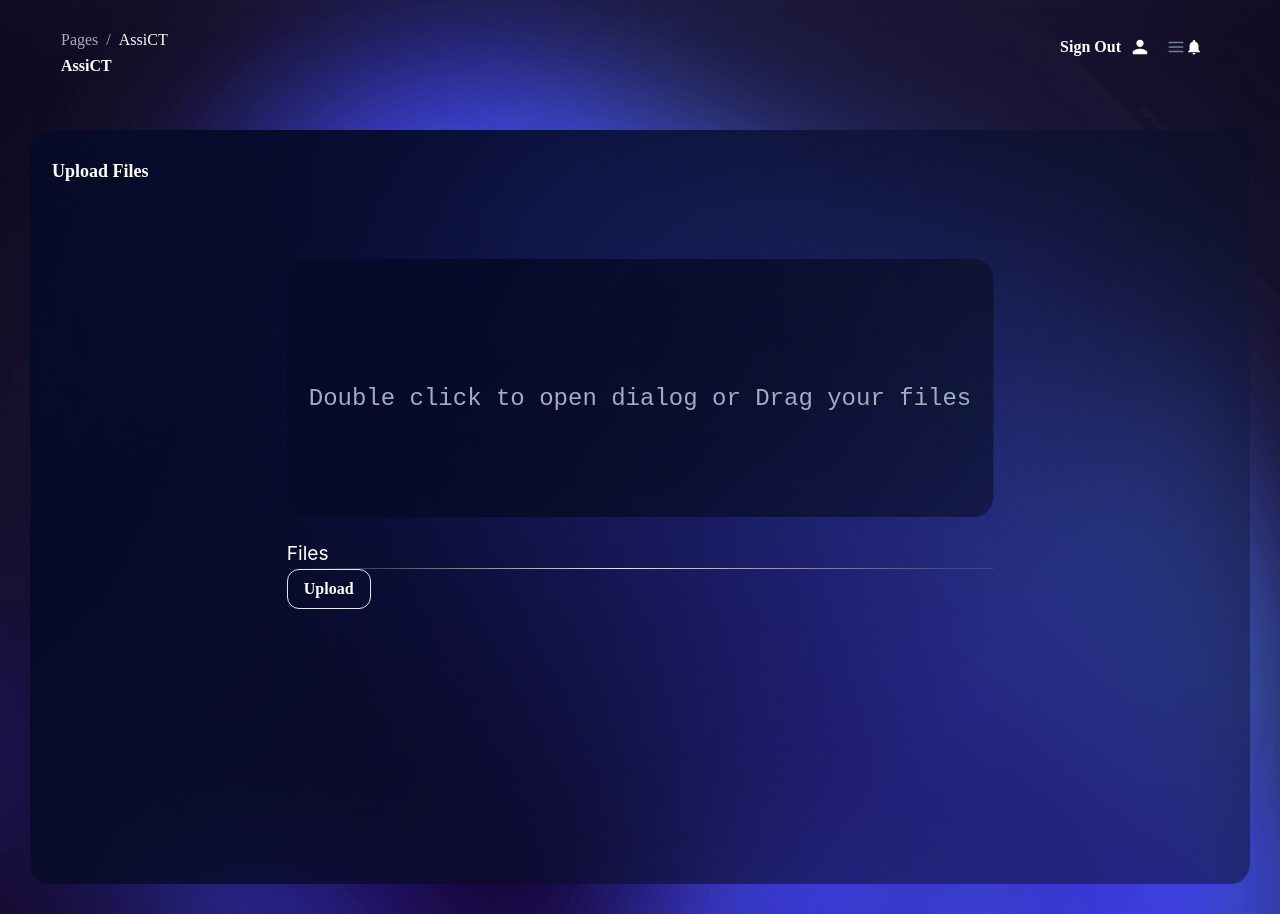
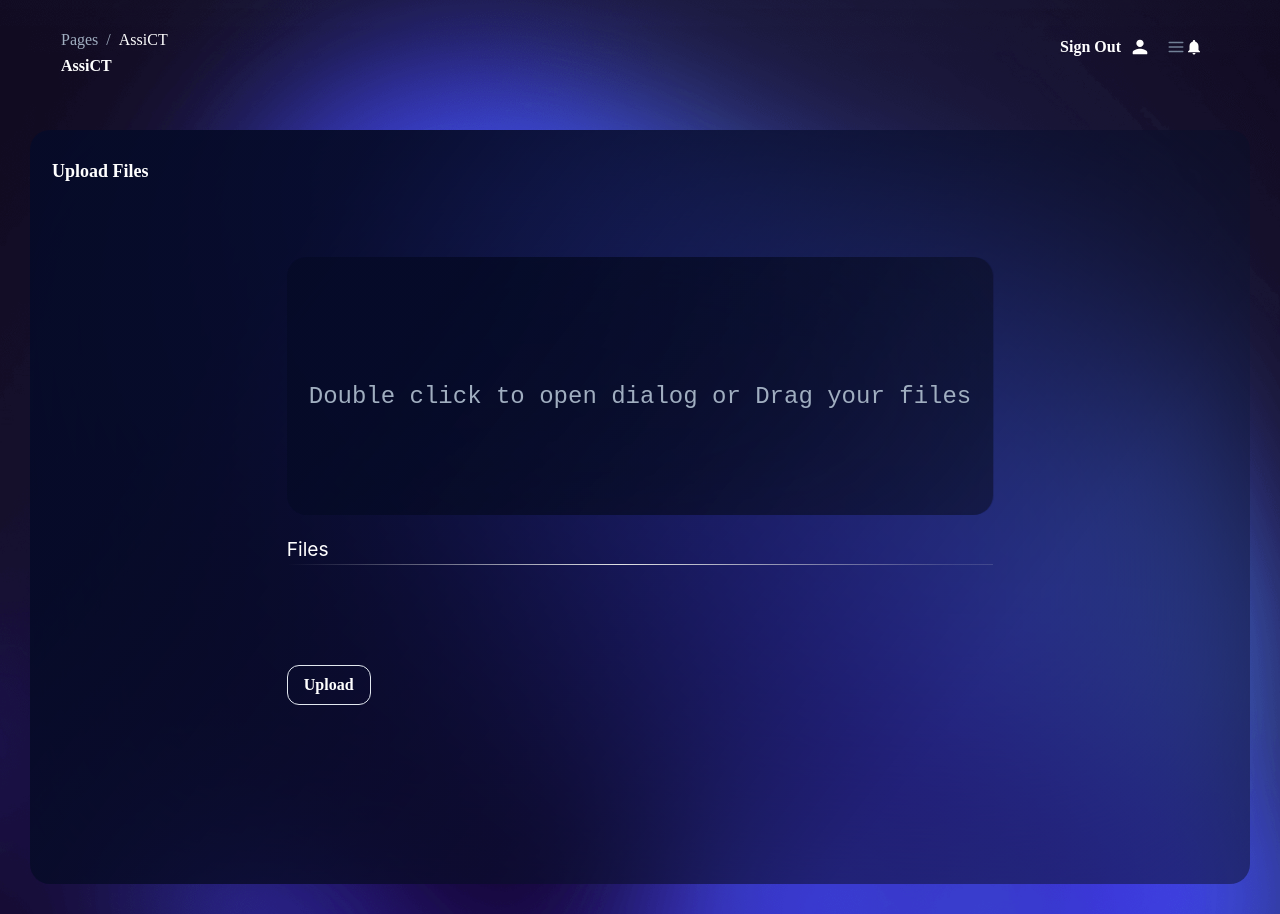
Before and after one commit to SVinternShip/Frontend-Backend, a React (Create React App) app in the folder frontend/assict_front/: page /home/fileupload in a window 1280 px wide. Built offline with nearby package versions, Linux system fonts and the light colour scheme.

Commit message:
Update Dropzone.js

```diff
--- a/frontend/assict_front/src/components/FileUpload/Dropzone.js
+++ b/frontend/assict_front/src/components/FileUpload/Dropzone.js
@@ -1,6 +1,6 @@
 import React, {UseState} from 'react';
 import {useDropzone} from 'react-dropzone';
-import {Text, Button, Flex} from "@chakra-ui/react";
+import {Text, Button, Flex, Box} from "@chakra-ui/react";
 import Card from "../Card/Card";
 import {Separator} from "../Separator/Separator";
 import axios from 'axios';
@@ -76,7 +76,7 @@ function Dropzone(props) {
 
       <div {...getRootProps({className: 'dropzone'})} >
         <input {...getInputProps()} />
-        <Card overflowX={{ xl: "hidden" }} my='22px' pb='100px' placeholder="Drag and drop files here">
+        <Card overflowX={{ xl: "hidden" }} my='20px' pb='100px'>
           <Flex direction='column' pt={{ base: "100px", md: "100px" }}>
             <a><Text
                         fontSize="2xl"
@@ -84,6 +84,7 @@ function Dropzone(props) {
                         fontWeight="thin"
                         color="gray.400"
             >Double click to open dialog or Drag your files</Text></a>
+
           </Flex>
         </Card>
       </div>
@@ -93,15 +94,15 @@ function Dropzone(props) {
             fontFamily="heading"
         >Files</Text></h4>
           <Separator/>
-      <ul><Text fontFamily="monospace">{files}</Text></ul>
-
+      <Box h="100px">
+        <ul><Text fontFamily="monospace">{files}</Text></ul>
+      </Box>
       <div className="App">
         <div>
           <Button variant="outline" className="btn" type="submit" onClick={event => onFileUpload(event, acceptedFiles)}>Upload</Button>
         </div>
       </div>
 
-
     </div>
   );
 }
```
